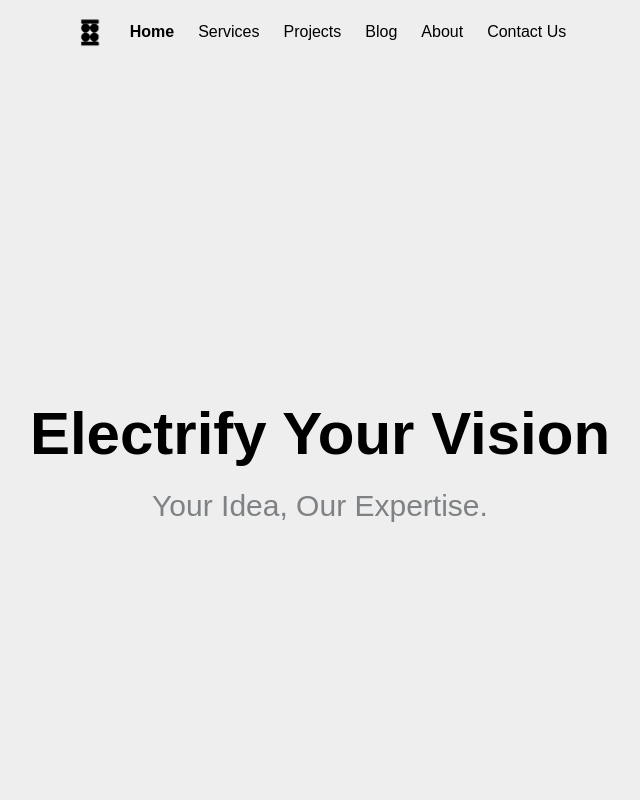
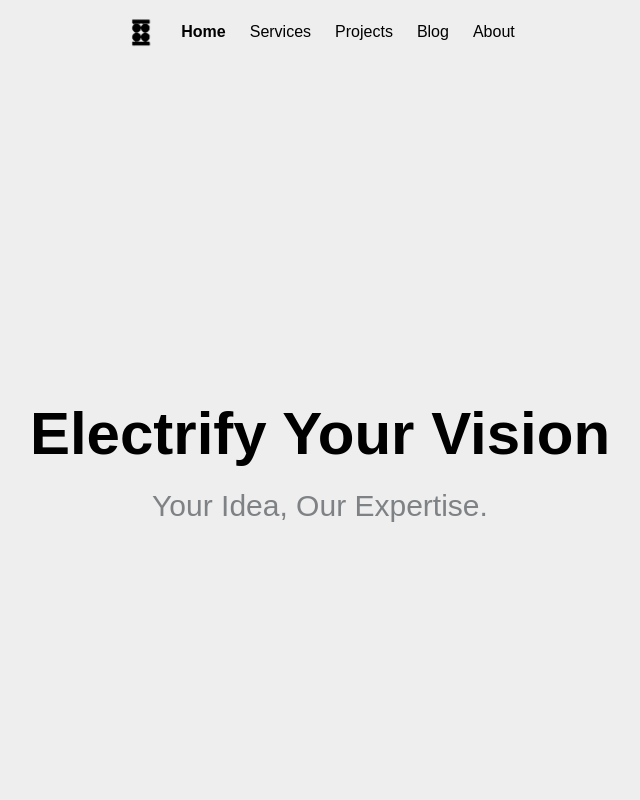
Before and after one commit to KamranTalpur/capistor-website, a React (Vite) app: page / in a window 1280 px wide. Shown: the top 800 px of the page, without its empty margins (320-960 px from the left). Built offline with nearby package versions, Linux system fonts and the light colour scheme.

Commit message:
Removed Contact Form.

```diff
--- a/src/App.tsx
+++ b/src/App.tsx
@@ -6,7 +6,6 @@ import ProductsSection from "./components/sections/ProductsSection";
 
 import Services from "./components/pages/Services";
 import Blog from "./components/pages/Blog";
-import Contact from "./components/pages/Contact";
 import { useProductNavigation } from "./utils/useProductNavigation";
 import {
   Product,
@@ -81,9 +80,6 @@ export default function App() {
       <section ref={sections.about}>
         <About />
       </section>
-      <section ref={sections.contact}>
-        <Contact />
-      </section>
     </div>
   );
 }
--- a/src/components/Navbar.tsx
+++ b/src/components/Navbar.tsx
@@ -132,19 +132,6 @@ export default function MyNavbar({ sections }: NavbarProps) {
               >
                 About
               </a>
-
-              <a
-                href="#contact"
-                onClick={(e) => {
-                  e.preventDefault();
-                  scrollToSection("contact");
-                }}
-                className={`text-black font-futura hover:text-capistor-500 transition-colors duration-200 ${
-                  activeSection === "contact" ? "font-bold" : ""
-                }`}
-              >
-                Contact Us
-              </a>
             </div>
           </div>
 
@@ -244,19 +231,6 @@ export default function MyNavbar({ sections }: NavbarProps) {
               >
                 About
               </a>
-
-              <a
-                href="#contact"
-                onClick={(e) => {
-                  e.preventDefault();
-                  scrollToSection("contact");
-                }}
-                className={`text-black font-futura hover:text-capistor-500 ${
-                  activeSection === "contact" ? "font-bold" : ""
-                }`}
-              >
-                Contact Us
-              </a>
             </motion.div>
           )}
         </div>
```
